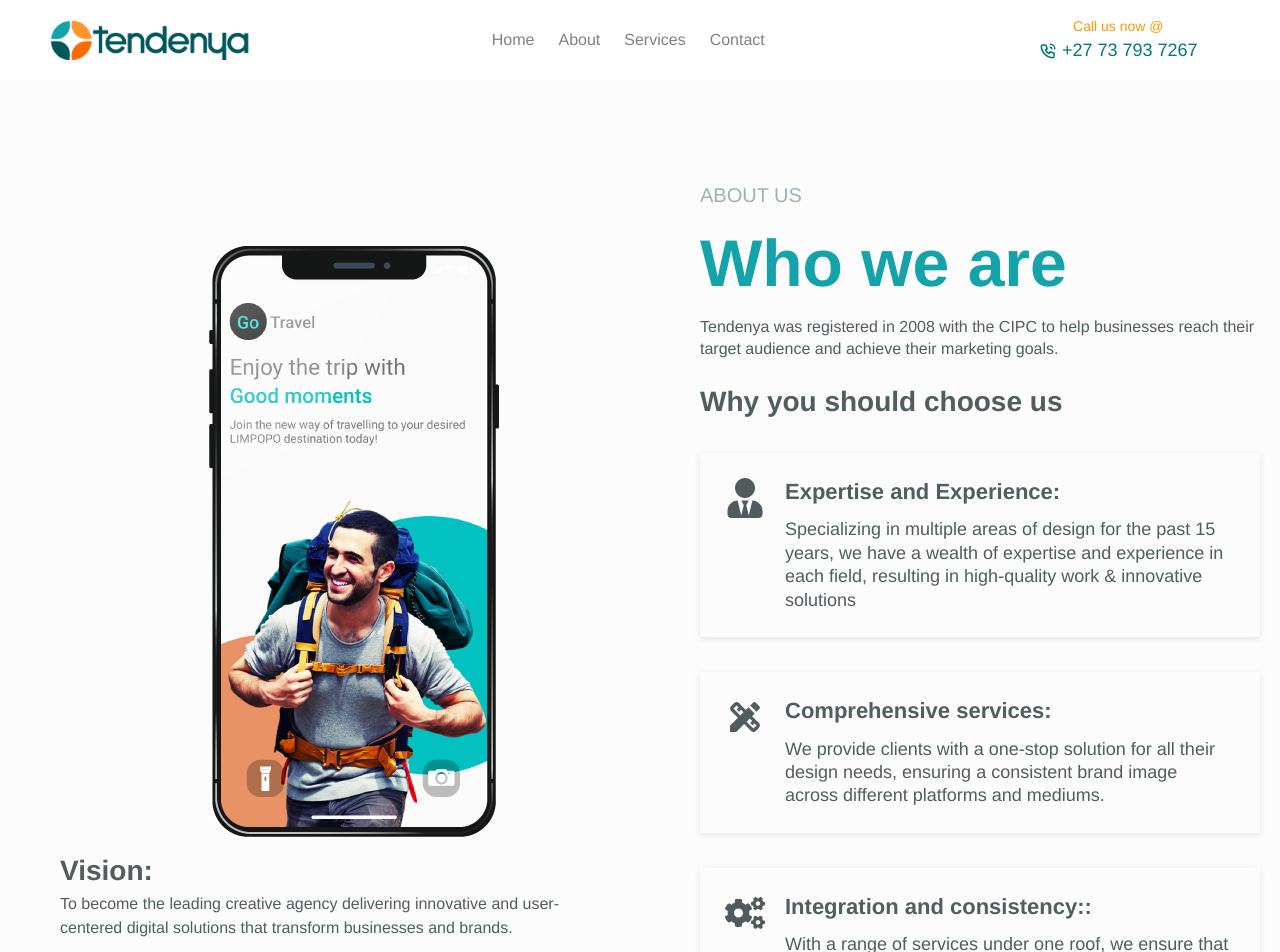
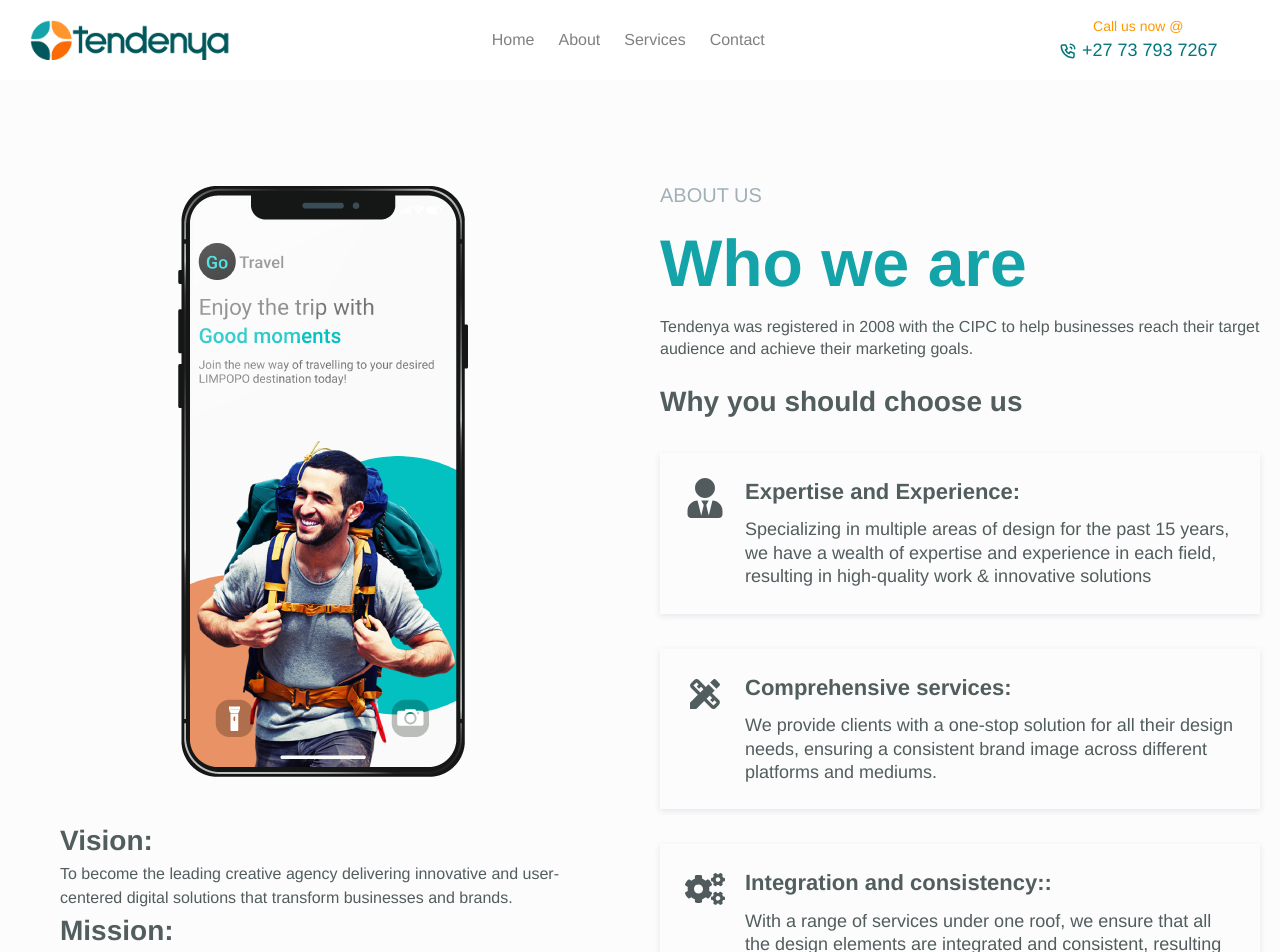
Before and after one commit to ntende-Dev/tendenyaweb, a Next.js app: page /about in a window 1280 px wide. Shown: the top 952 px of the page. Built offline with nearby package versions, Linux system fonts and the light colour scheme.

Commit message:
updated the landing page background

```diff
--- a/app/about/About.module.scss
+++ b/app/about/About.module.scss
@@ -82,28 +82,63 @@
     display: flex;
     align-items: center;
     justify-content: center;
-    border-top-right-radius: 100px;
-    border-bottom-left-radius: 100px;
     color: $black;
-    padding: 60px 40px;
 
-    .right {
-      display: flex;
+    .rightTop {
+      display: block;
+      justify-content: center;
+      align-items: center;
+      position: relative;
 
+      .imageWrapper {
         img {
-        width: 500px;
-        height: 600px;
+          z-index: 999;
         }
       }
+
+      /* .circleOrange {
+        background-color: orange;
+        width: 400px;
+        height: 400px;
+        border-radius: 400px;
+        position: absolute;
+        top: 0;
+        left: 0;
+        z-index: 1;
+        //opacity: 0.4;
+      }
+
+      .circleTeal {
+        background-color: teal;
+        width: 400px;
+        height: 400px;
+        border-radius: 400px;
+        position: absolute;
+        bottom: 0;
+        right: 0;
+        z-index: 2;
+        //opacity: 0.4;
+      }*/
+    }
+    .rightBottom {
+      padding: 40px;
+      .mission {
+        .title {
+          font-size: 32px;
           .rightPara {
-      color: $black;
+            font-size: 18px;
           }
-    .mission {
-      margin: 10px 0;
-      max-width: 580px;
+        }
+      }
+    }
+  }
 
-      .title2 {
-        margin: 20px 0;
+  @media (max-width: 768px) {
+    display: flex;
+    align-items: center;
+    justify-content: center;
+    flex-wrap: wrap;
+    margin: 4em auto;
   }
 
   ul {
@@ -111,5 +146,3 @@
     margin-bottom: 20px;
   }
 }
-  }
-}
--- a/app/about/page.tsx
+++ b/app/about/page.tsx
@@ -10,15 +10,20 @@
       <div className="container">
         <div className={a.aboutWrapper}>
           <div className={a.rightWrapper}>
-            <div className={a.right}>
+            <div className={a.rightTop}>
+              <div className={a.circleTeal}></div>
+              <div className={a.circleOrange}></div>
+              <div className={a.imageWrapper}>
                 <Image src={HeroImage} alt="picy" />
               </div>
+            </div>
+            <div className={a.rightBottom}>
               <div className={a.mission}>
                 <h3 className="title"> Vision: </h3>
                 <p className={a.rightPara}>
-                To become the leading creative agency delivering innovative and
-                user-centered digital solutions that transform businesses and
-                brands.
+                  To become the leading creative agency delivering innovative
+                  and user-centered digital solutions that transform businesses
+                  and brands.
                 </p>
               </div>
               <div className={a.mission}>
@@ -40,10 +45,11 @@
                   <li>Integrity</li>
                 </ul>
                 <p className={a.rightPara}>
-                By adhering to these values, we will deliver exceptional digital
-                experiences that make a lasting impact on our clients'
+                  By adhering to these values, we will deliver exceptional
+                  digital experiences that make a lasting impact on our clients'
                   businesses and their customers.
                 </p>
+              </div>
             </div>
           </div>
           <div className={a.leftWrapper}>
--- a/app/components/Home/HomePage.tsx
+++ b/app/components/Home/HomePage.tsx
@@ -30,6 +30,8 @@
 
           <div className={h.righty}>
             <Image src={Hero} alt="heroImage" />
+            <div className={h.cirleTeal}></div>
+            <div className={h.circleOrange}></div>
           </div>
         </div>
       </main>
--- a/app/components/Nav/Nav.module.scss
+++ b/app/components/Nav/Nav.module.scss
@@ -44,7 +44,7 @@
     width: 100%;
     height: 95%;
     margin: auto;
-    padding: 0 50px;
+    padding: 0 30px;
 
     .logo {
       max-width: 200px;
@@ -190,6 +190,7 @@
       display: flex;
       gap: 30px;
       flex-direction: column;
+      z-index: 99999999;
 
       li {
         list-style: none;
@@ -207,6 +208,30 @@
       }
     }
 
+    .circleOrange {
+      background-color: rgb(255, 255, 255);
+      width: 400px;
+      height: 400px;
+      border-radius: 400px;
+      position: absolute;
+      top: 190px;
+      left: -90px;
+      z-index: 1;
+      opacity: 0.1;
+    }
+
+    .circleTeal {
+      background-color: teal;
+      width: 400px;
+      height: 400px;
+      border-radius: 400px;
+      position: absolute;
+      bottom: 360px;
+      right: -60px;
+      z-index: 1;
+      //opacity: 0.4;
+    }
+
     @media (min-width: 769px) {
       display: none;
     }
--- a/app/components/Nav/Navbar.tsx
+++ b/app/components/Nav/Navbar.tsx
@@ -59,6 +59,8 @@
                 <Link href={"/contact"}>Contact</Link>
               </li>
             </ul>
+            <div className={n.circleTeal}></div>
+            <div className={n.circleOrange}></div>
           </div>
         </>
       )}
--- a/app/page.tsx
+++ b/app/page.tsx
@@ -29,7 +29,11 @@
           </div>
 
           <div className={h.righty}>
-            <Image src={Hero} alt="heroImage" />
+            <div className={h.imageWrapper}>
+              <Image src={Hero} alt="heroImage" />
+            </div>
+            <div className={h.circleTeal}></div>
+            <div className={h.circleOrange}></div>
           </div>
         </div>
       </main>
--- a/app/services/Services.module.scss
+++ b/app/services/Services.module.scss
@@ -49,9 +49,6 @@
     flex-direction: column;
     display: flex;
     align-items: center;
-    color: $white;
-    border-top-left-radius: 100px;
-    border-bottom-right-radius: 100px;
     gap: 30px;
 
     .whowhy {
@@ -69,7 +66,6 @@
     .right {
       img {
         width: 500px;
-        height: 600px;
       }
     }
     .rightPara {
```
Also changed, not shown: app/components/Home/Home.module.scss (+34 -3 lines), app/HeroImago.png. Lines whose indentation alone changed are shown as unchanged.
